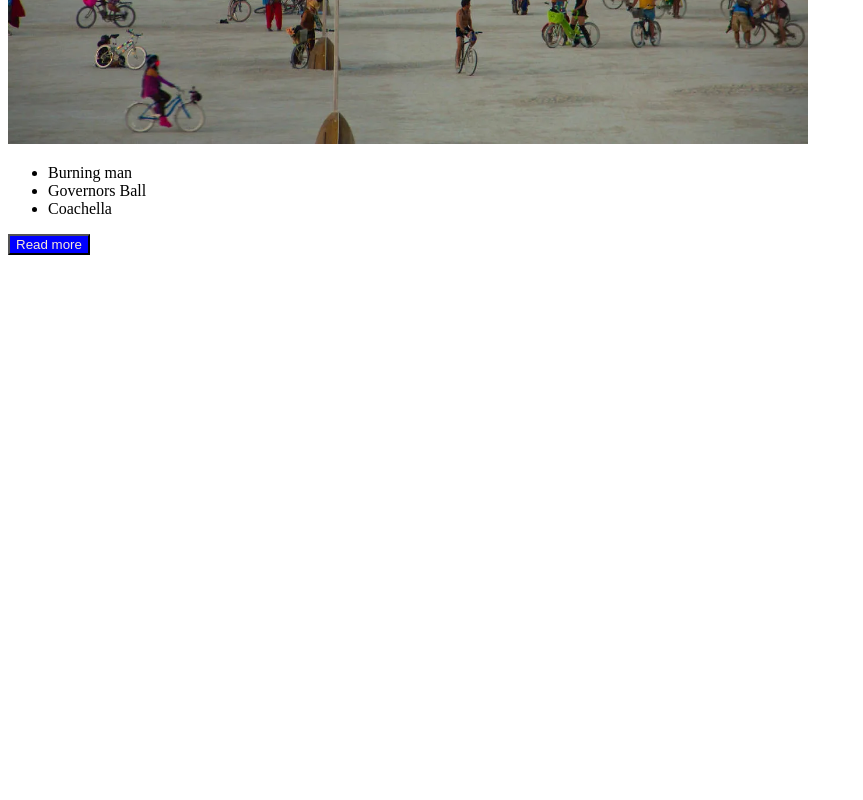
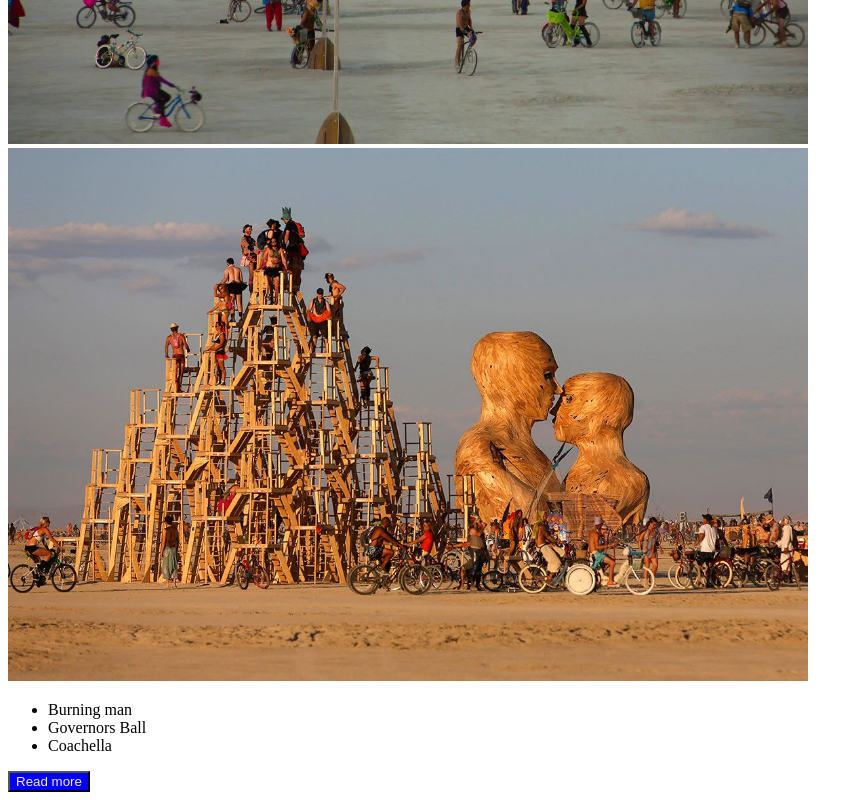
Before and after one commit to irynavoloshchuk/lesson_2, a plain HTML site: page index.html in a window 1280 px wide. Shown: the part 4477-5277 px from the top of the page, without its empty margins (0-863 px from the left). Before the commit the page ends 4740 px from the top, so only its background shows below. Drawn offline with Linux system fonts and the light colour scheme.

Commit message:
added burning man photo

```diff
--- a/index.html
+++ b/index.html
@@ -80,6 +80,7 @@
   </div>
     <h2>Best music festivals in USA and Canada</h2>
     <img src="Images/Burning_man.webp" alt="Bruning_man" width="800"/>
+    <img src="Images/burning-man-2015.jpg" alt="burning-man-2015" width="800"/>
     <ul>
       <li>Burning man</li>
       <li>Governors Ball</li>
```
Also changed, not shown: Images/burning-man-2015.jpg (added), 1 other file.
